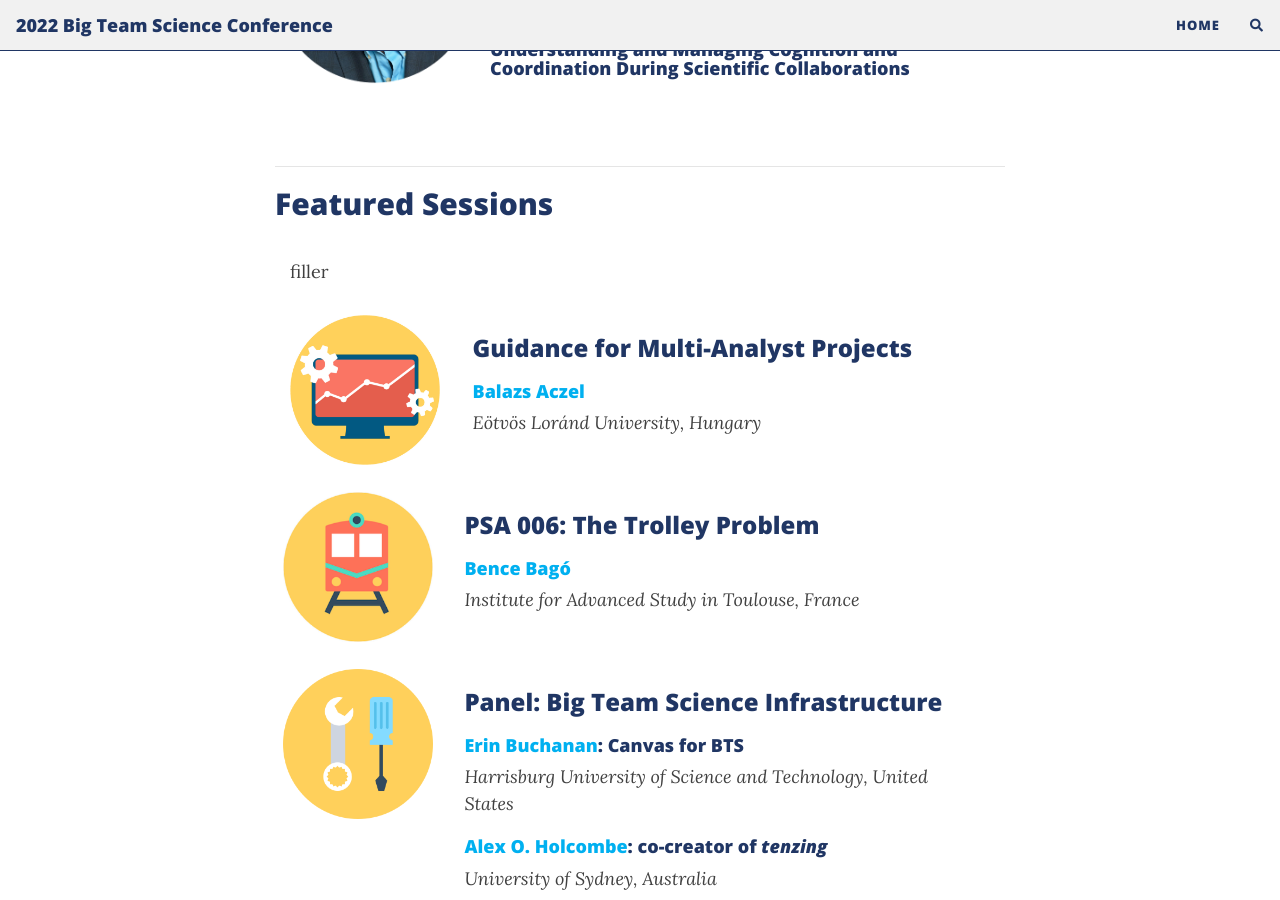
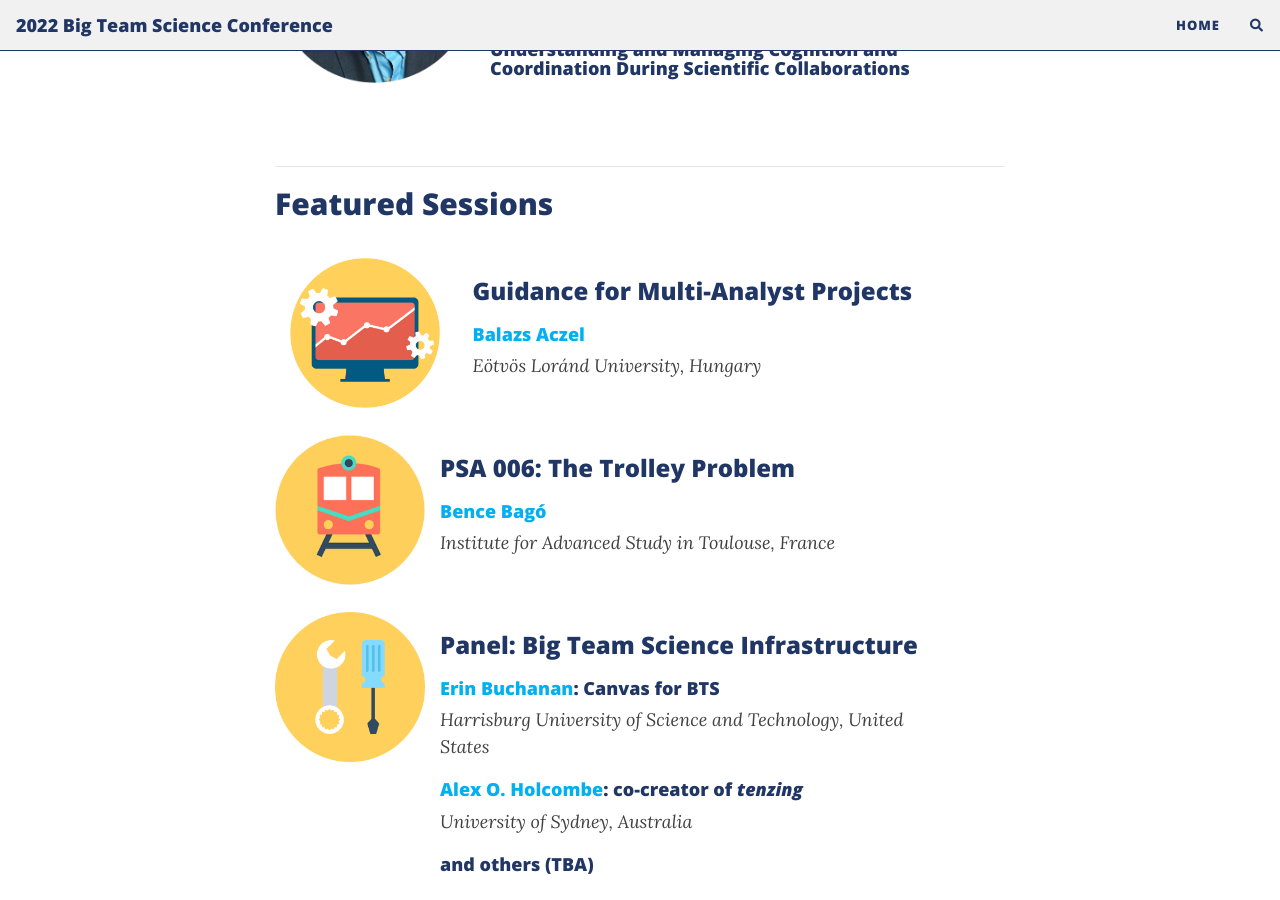
Before and after one commit to bigteamscienceconference/bigteamscienceconference.github.io, a Jekyll site: the page built from program.md, in a window 1280 px wide and 900 px high, scrolled down 884 px. Built offline with Jekyll 4.4.1, drawn with Linux system fonts in a browser that asks for light colours; nearby versions of some CDN libraries; comment, search, counter and statistics services are not loaded.

Commit message:
adjust spacing

```diff
--- a/program.md
+++ b/program.md
@@ -32,12 +32,12 @@
 
 <section>
   <div class="container">
-    <div class="row justify-content-around">
+    <div class="row">
       <div class="col-sm-12">
-        <p>filler</p>
+        <p>   </p>
       </div>
     </div>
-    <div class="row justify-content-around">
+    <div class="row">
       <div class="col-sm-3">
         <a href="https://www.nature.com/articles/d41586-022-01332-8/"><img src="/assets/img/analysis.png" alt="" width="150" height="150"></a>
       </div>
@@ -48,7 +48,7 @@
       </div>
     </div>
     <br>
-    <div class="row justify-content-around">
+    <div class="row">
       <div class="col=sm-3">
         <a href="https://psysciacc.org/006-trolley-problem/"><img src="/assets/img/trolley.png" alt="trolley" width="150" height="150"></a>
       </div>
@@ -59,7 +59,7 @@
       </div>
     </div>
     <br>
-    <div class="row justify-content-around">
+    <div class="row">
       <div class="col=sm-3">
         <a href=""><img src="/assets/img/tools.png" alt="tools" width="150" height="150"></a>
       </div>
```
